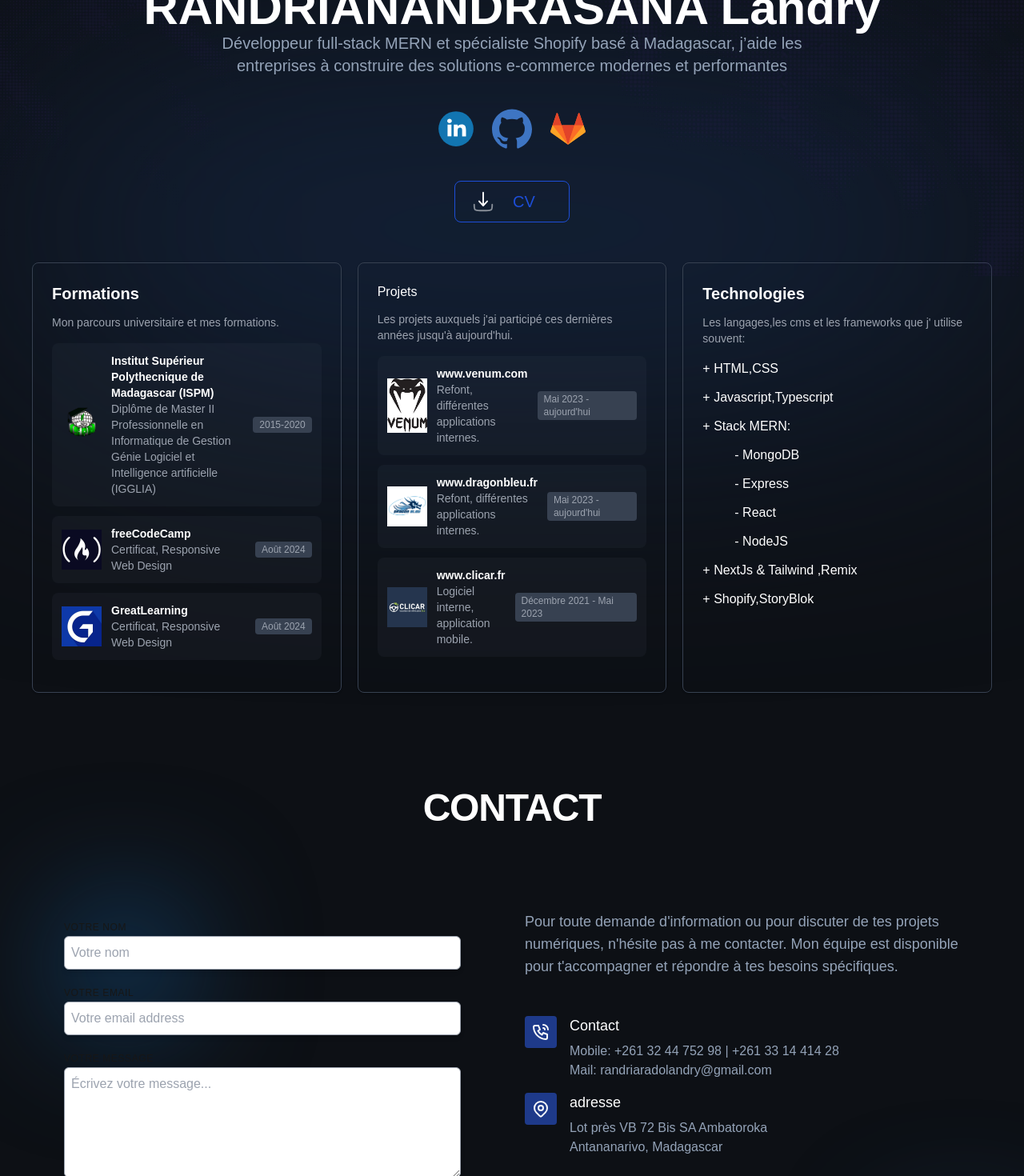
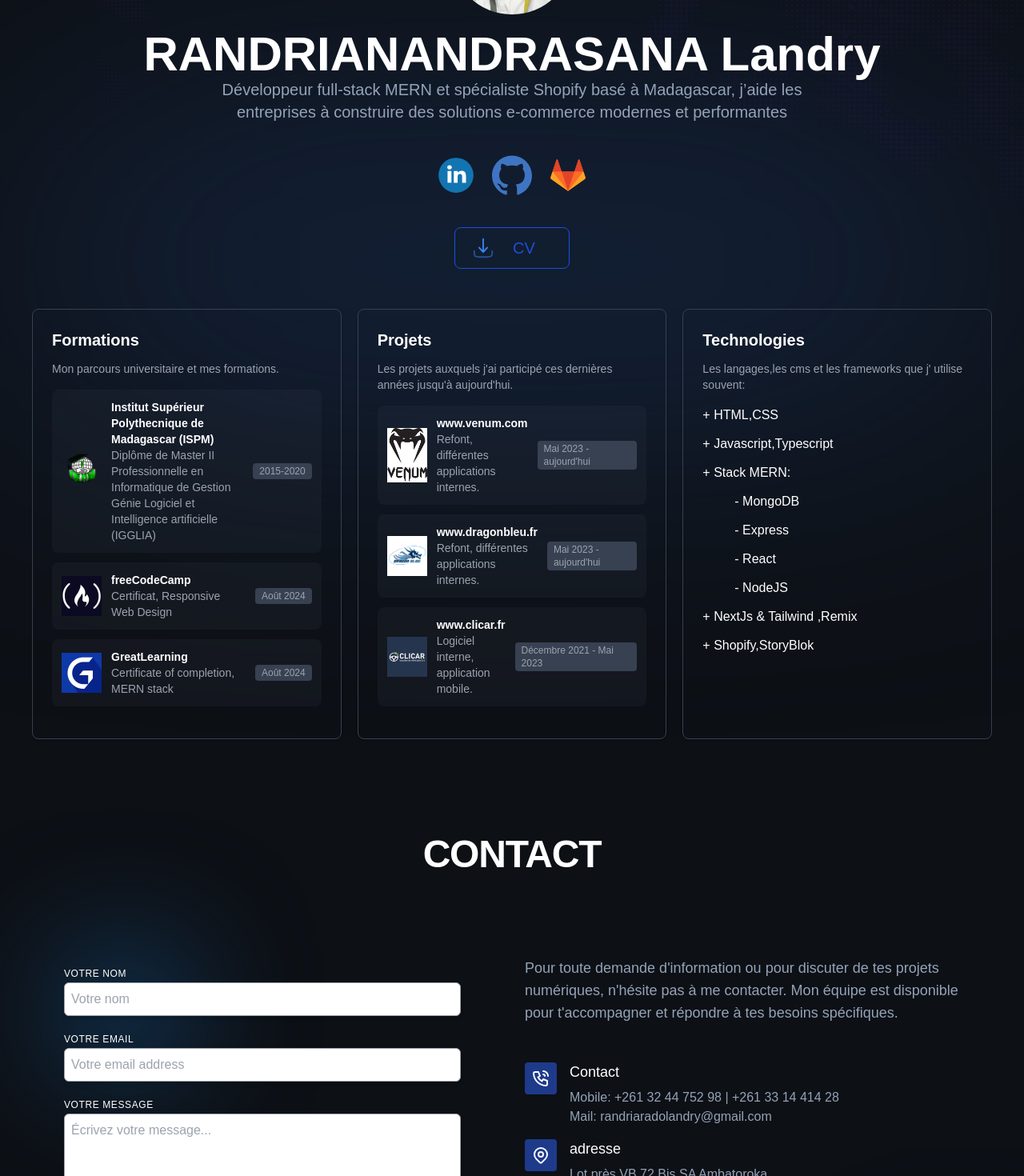
Before and after one commit to RadoLandry/profolio-landry, a Next.js app: page / in a window 1280 px wide. Shown: the part 220-1690 px from the top of the page at 80% size. Built offline with nearby package versions, Linux system fonts and the light colour scheme.

Commit message:
add pdp and add social media in footer

```diff
--- a/src/app/Components/Contacts/ContactForm.tsx
+++ b/src/app/Components/Contacts/ContactForm.tsx
@@ -57,7 +57,7 @@ const ContactForm = () => {
         <div className="mb-6">
           <div className="mx-0 mb-1 sm:mb-4">
             <div className="mx-0 mb-1 sm:mb-4">
-              <label htmlFor="name" className="pb-1 text-xs uppercase tracking-wider">Votre nom</label>
+              <label htmlFor="name" className="pb-1 text-xs uppercase tracking-wider text-white">Votre nom</label>
               <input
                 type="text"
                 id="name"
@@ -70,7 +70,7 @@ const ContactForm = () => {
               />
             </div>
             <div className="mx-0 mb-1 sm:mb-4">
-              <label htmlFor="email" className="pb-1 text-xs uppercase tracking-wider">Votre Email</label>
+              <label htmlFor="email" className="pb-1 text-xs uppercase tracking-wider text-white">Votre Email</label>
               <input
                 type="email"
                 id="email"
@@ -84,7 +84,7 @@ const ContactForm = () => {
             </div>
           </div>
           <div className="mx-0 mb-1 sm:mb-4">
-            <label htmlFor="textarea" className="pb-1 text-xs uppercase tracking-wider">Votre message</label>
+            <label htmlFor="textarea" className="pb-1 text-xs uppercase tracking-wider text-white">Votre message</label>
             <textarea
               id="textarea"
               name="textarea"
--- a/src/app/Components/Formations/CardFormation.tsx
+++ b/src/app/Components/Formations/CardFormation.tsx
@@ -67,7 +67,7 @@ function Card() {
                 GreatLearning
                 </span>
                 <p className="text-sm font-normal text-gray-400">
-                  Certificat, Responsive Web Design
+                  Certificate of completion, MERN stack
                 </p>
               </div>
               <span className="inline-flex items-center justify-center px-2 py-0.5 ms-3 text-xs font-medium rounded bg-gray-700 text-gray-400">
--- a/src/app/Components/Formations/CardProject.tsx
+++ b/src/app/Components/Formations/CardProject.tsx
@@ -5,7 +5,7 @@ import projectInfo from './data/projectInfo'
 const CardProject = () => {
   return (
     <div className="w-full max-w-md p-4 border rounded-lg shadow sm:p-6 bg-gray-[#4b556330] border-gray-700">
-      <h5 className="mb-3 text-base font-semiboldmd:text-xl text-white">
+      <h5 className="mb-3 text-base font-semibold md:text-xl text-white">
         Projets
       </h5>
       <p className="text-sm font-normal text-gray-400">
--- a/src/app/Components/HeroTwo/HeroTwo.tsx
+++ b/src/app/Components/HeroTwo/HeroTwo.tsx
@@ -2,13 +2,17 @@ import React from 'react';
 import style from './style.module.css'
 import DowloadIcone from './icones/DowloadIcone';
 import ReseauSociaux from '../ReseauSociaux/ReseauSociaux';
+import Image from 'next/image';
+import photodp from '../../assets/images/photodp.jpg'
 
 
 function HeroTwo() {
 
   return (
     <section className={style.back}>
+
         <div className='container m-auto'>
+            <Image className="text-center m-auto my-5 rounded-full" src={photodp} width="150" height="150" alt="pdp"/>
             <h1 className='text-white mb-15 font-manrope text-2xl md:text-6xl font-bold leading-relaxed mx-2'>RANDRIANANDRASANA Landry</h1>
             <p className='text-sm md:text-xl text-slate-400 mt-5 text-center max-w-3xl mx-2 md:m-auto '>Développeur full-stack MERN et spécialiste Shopify basé à Madagascar, j’aide les entreprises à construire des solutions e-commerce modernes et performantes</p>
             <div className={style.decoration}></div>
--- a/src/app/Components/HeroTwo/icones/DowloadIcone.tsx
+++ b/src/app/Components/HeroTwo/icones/DowloadIcone.tsx
@@ -13,14 +13,14 @@ function DowloadIcone() {
         <path
           opacity="0.5"
           d="M3 15C3 17.8284 3 19.2426 3.87868 20.1213C4.75736 21 6.17157 21 9 21H15C17.8284 21 19.2426 21 20.1213 20.1213C21 19.2426 21 17.8284 21 15"
-          stroke="#ffffff"
+          stroke="#3b82f6"
           stroke-width="1.5"
           stroke-linecap="round"
           stroke-linejoin="round"
         />
         <path
           d="M12 3V16M12 16L16 11.625M12 16L8 11.625"
-          stroke="#ffffff"
+          stroke="#3b82f6"
           stroke-width="1.5"
           stroke-linecap="round"
           stroke-linejoin="round"
--- a/src/app/Components/Navs/Nav.tsx
+++ b/src/app/Components/Navs/Nav.tsx
@@ -1,7 +1,7 @@
 "use client";
 
 import React from 'react';
-import pdf from '../../assets/images/pdp.jpeg'
+import pdf from '../../assets/images/pdp.jpeg';
 import Image from 'next/image';
 import Link from "next/link";
 import { useState } from 'react';
--- a/src/app/Components/ReseauSociaux/ReseauSociaux.tsx
+++ b/src/app/Components/ReseauSociaux/ReseauSociaux.tsx
@@ -2,14 +2,15 @@ import React from 'react';
 import GitLabIcone from './icones/GitLabIcone';
 import GitHubIcone from './icones/GitHubIcone';
 import LinkidinIcone from './icones/LinkidinIcone';
+import Link from 'next/link';
 
 function ReseauSociaux() {
   return (
     <div className='flex justify-center gap-5 my-10'>
-    <LinkidinIcone/>
-    <GitHubIcone/>
-    <GitLabIcone/>
-</div>
+      <Link href="https://www.linkedin.com/in/rado-lalaina-landry-sandrio-randrianandrasana-719732230/"><LinkidinIcone/></Link>
+      <Link href="https://github.com/RadoLandry"><GitHubIcone/></Link>
+      <Link href="https://gitlab.com/"><GitLabIcone/></Link>
+    </div>
   )
 }
 
--- a/src/app/page.tsx
+++ b/src/app/page.tsx
@@ -1,4 +1,4 @@
-import Nav from "./Components/Navs/Nav";
+// import Nav from "./Components/Navs/Nav";
 import HeroTwo from "./Components/HeroTwo/HeroTwo";
 import Formations from "./Components/Formations/Formations";
 import Contacts from './Components/Contacts/Contacts'
@@ -6,7 +6,7 @@ import Contacts from './Components/Contacts/Contacts'
 export default function Home() {
   return (
     <>
-      <Nav/>
+      {/* <Nav/> */}
       <HeroTwo/>
       <Formations/>
       <Contacts/>
```
Also changed, not shown: src/app/assets/images/pdp.jpeg (deleted), src/app/assets/images/photodp.jpg (added).
